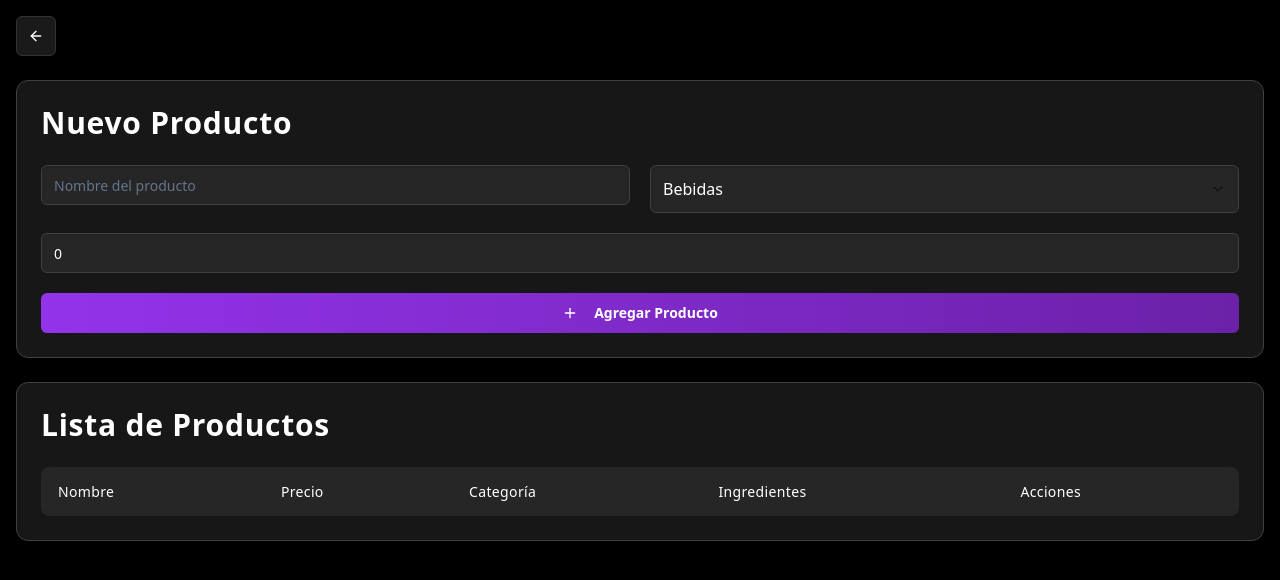
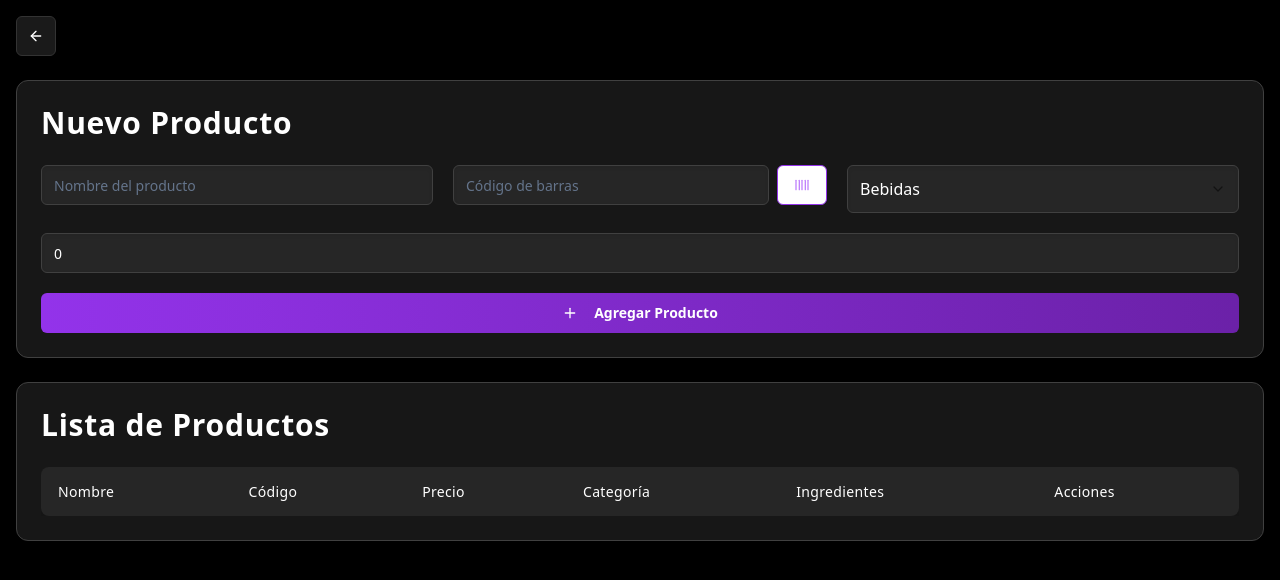
Before and after one commit to sebastianblaudev/tiny-utility-universe, a React (Vite) app: page /products in a window 1280 px wide. Shown: the top 580 px of the page. Built offline with nearby package versions, Linux system fonts and the light colour scheme.

Commit message:
Add product barcode functionality
- Added barcode field to product.
- Added button to generate barcode.

```diff
--- a/src/lib/db.ts
+++ b/src/lib/db.ts
@@ -13,6 +13,7 @@ interface Product {
   price: number;
   category: string;
   image: string | null;
+  barcode?: string | null;
   sizes?: {
     personal: number;
     mediana: number;
--- a/src/pages/Products.tsx
+++ b/src/pages/Products.tsx
@@ -1,8 +1,7 @@
-
 import React from 'react';
 import { Button } from "@/components/ui/button";
 import { Table, TableBody, TableCell, TableHead, TableHeader, TableRow } from "@/components/ui/table";
-import { Plus, Edit, Trash, Save, Utensils } from "lucide-react";
+import { Plus, Edit, Trash, Save, Utensils, Barcode } from "lucide-react";
 import { Input } from "@/components/ui/input";
 import { Card, CardContent, CardHeader, CardTitle } from "@/components/ui/card";
 import { useQuery, useQueryClient } from '@tanstack/react-query';
@@ -41,6 +40,20 @@ async function cleanupHardcodedProducts() {
   }
 }
 
+const generateBarcode = () => {
+  let barcode = '200';
+  for(let i = 0; i < 9; i++) {
+    barcode += Math.floor(Math.random() * 10);
+  }
+  let sum = 0;
+  for(let i = 0; i < 12; i++) {
+    sum += parseInt(barcode[i]) * (i % 2 === 0 ? 1 : 3);
+  }
+  const checkDigit = (10 - (sum % 10)) % 10;
+  barcode += checkDigit;
+  return barcode;
+};
+
 export const updateIngredientsStock = async (productId: string, quantity: number = 1) => {
   try {
     console.log(`Actualizando stock para producto ID: ${productId}, cantidad: ${quantity}`);
@@ -51,24 +64,21 @@ export const updateIngredientsStock = async (productId: string, quantity: number
       return false;
     }
 
-    // Get the product from the database
     const product = await db.get('products', productId);
 
     console.log("Producto encontrado:", product);
 
-    // Check if the product has ingredients
     if (!product || !product.ingredients || product.ingredients.length === 0) {
       console.log("El producto no tiene ingredientes configurados");
-      return true; // Return true to avoid showing error for products without ingredients
+      return true;
     }
 
-    // Retrieve ingredients from localStorage
     let ingredients;
     try {
       const storedIngredients = localStorage.getItem("ingredients");
       if (!storedIngredients) {
         console.log("No hay ingredientes almacenados en localStorage");
-        return true; // Return true to avoid showing error when no ingredients exist
+        return true;
       }
 
       ingredients = JSON.parse(storedIngredients);
@@ -80,7 +90,6 @@ export const updateIngredientsStock = async (productId: string, quantity: number
 
     let updated = false;
     const updatedIngredients = ingredients.map(ingredient => {
-      // Find the ingredient in the product's ingredients list
       const productIngredient = product.ingredients.find(pi => pi.id === ingredient.id);
 
       if (productIngredient) {
@@ -89,13 +98,11 @@ export const updateIngredientsStock = async (productId: string, quantity: number
         const amountToSubtract = productIngredient.quantity * quantity;
         console.log(`Cantidad a descontar: ${amountToSubtract}g`);
 
-        // If ingredient.stock is undefined, initialize it
         if (ingredient.stock === undefined) {
           ingredient.stock = ingredient.quantity ? ingredient.quantity * 1000 : 0;
           console.log(`Stock inicial asignado: ${ingredient.stock}g`);
         }
 
-        // Ensure stock doesn't go below zero
         const newStock = Math.max(0, ingredient.stock - amountToSubtract);
         console.log(`Stock anterior: ${ingredient.stock}g, nuevo stock: ${newStock}g`);
 
@@ -150,7 +157,8 @@ const Products = () => {
       personal: 0,
       mediana: 0,
       familiar: 0
-    }
+    },
+    barcode: ''
   });
   const [ingredientModalOpen, setIngredientModalOpen] = React.useState(false);
   const [selectedProductIngredients, setSelectedProductIngredients] = React.useState<ProductIngredient[]>([]);
@@ -167,7 +175,6 @@ const Products = () => {
         setCategories(cats);
         setCategoriesLoaded(true);
 
-        // Set default category once categories are loaded
         if (cats.length > 0) {
           setNewProduct((current) => ({
             ...current,
@@ -207,7 +214,6 @@ const Products = () => {
     }
   });
 
-  // Restore the missing functions
   const handleSizePriceChange = (size: string, value: number) => {
     if (editingProduct) {
       setEditingProduct({
@@ -284,6 +290,7 @@ const Products = () => {
         ...newProduct,
         id,
         image: null,
+        barcode: newProduct.barcode || null
       } as Product;
 
       await db.add('products', productData);
@@ -296,6 +303,7 @@ const Products = () => {
         name: '',
         price: 0,
         category: categories[0]?.id || '',
+        barcode: '',
         sizes: {
           personal: 0,
           mediana: 0,
@@ -399,6 +407,21 @@ const Products = () => {
                 onChange={(e) => setNewProduct({ ...newProduct, name: e.target.value })}
                 className="bg-neutral-800 border border-neutral-700 text-white placeholder-gray-400 rounded-md shadow-inner"
               />
+              <div className="flex gap-2 w-full">
+                <Input
+                  placeholder="Código de barras"
+                  value={newProduct.barcode || ''}
+                  onChange={(e) => setNewProduct({ ...newProduct, barcode: e.target.value })}
+                  className="bg-neutral-800 border border-neutral-700 text-white placeholder-gray-400 rounded-md shadow-inner"
+                />
+                <Button
+                  onClick={() => setNewProduct({ ...newProduct, barcode: generateBarcode() })}
+                  variant="outline"
+                  className="border border-purple-600 text-purple-400 hover:bg-purple-700/30"
+                >
+                  <Barcode className="h-4 w-4" />
+                </Button>
+              </div>
               <Select
                 value={newProduct.category}
                 onValueChange={(value) => handleCategoryChange(value, 'new')}
@@ -462,6 +485,7 @@ const Products = () => {
             <TableHeader>
               <TableRow className="border-b border-neutral-700 hover:bg-neutral-700/40 transition-colors duration-300">
                 <TableHead className="text-white tracking-wide">Nombre</TableHead>
+                <TableHead className="text-white tracking-wide">Código</TableHead>
                 <TableHead className="text-white tracking-wide">Precio</TableHead>
                 <TableHead className="text-white tracking-wide">Categoría</TableHead>
                 <TableHead className="text-white tracking-wide">Ingredientes</TableHead>
@@ -483,6 +507,27 @@ const Products = () => {
                       />
                     ) : (
                       <span className="text-white font-medium">{product.name}</span>
+                    )}
+                  </TableCell>
+                  <TableCell>
+                    {editingProduct?.id === product.id ? (
+                      <div className="flex gap-2">
+                        <Input
+                          value={editingProduct.barcode || ''}
+                          onChange={(e) => setEditingProduct({ ...editingProduct, barcode: e.target.value })}
+                          className="bg-neutral-800 border border-neutral-700 text-white"
+                          placeholder="Código de barras"
+                        />
+                        <Button
+                          onClick={() => setEditingProduct({ ...editingProduct, barcode: generateBarcode() })}
+                          variant="outline"
+                          className="border border-purple-600 text-purple-400 hover:bg-purple-700/30"
+                        >
+                          <Barcode className="h-4 w-4" />
+                        </Button>
+                      </div>
+                    ) : (
+                      <span className="text-white font-medium">{product.barcode || '-'}</span>
                     )}
                   </TableCell>
                   <TableCell>
@@ -551,7 +596,7 @@ const Products = () => {
                     <Button
                       size="sm"
                       variant="outline"
-                      className="flex gap-1 items-center border border-purple-600 text-purple-400 hover:bg-purple-700/30 hover:text-white transition"
+                      className="flex gap-1 items-center border border-purple-600 text-purple-400 hover:bg-purple-700/30 transition"
                       onClick={() => handleOpenIngredients(product)}
                     >
                       <Utensils size={18} />
```
